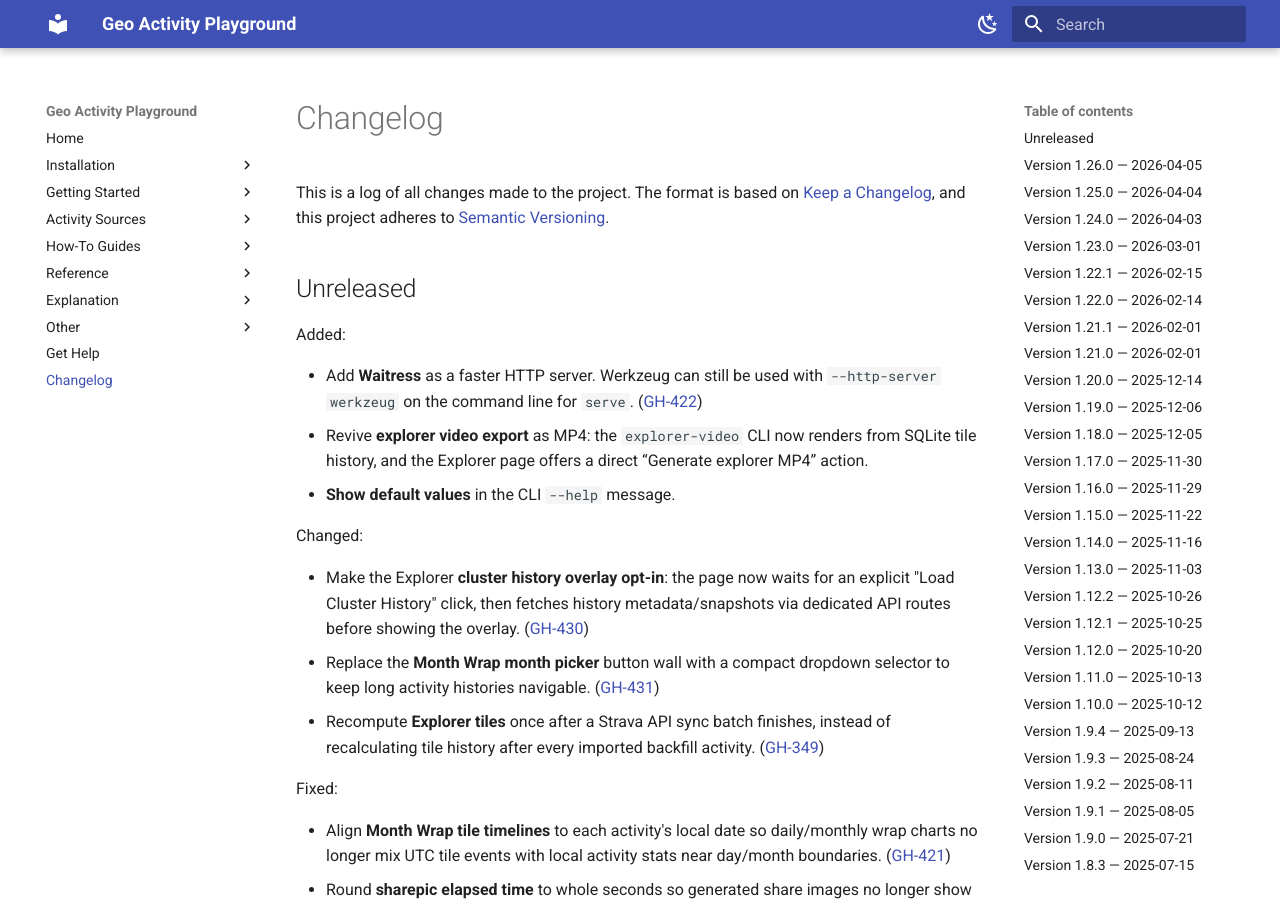
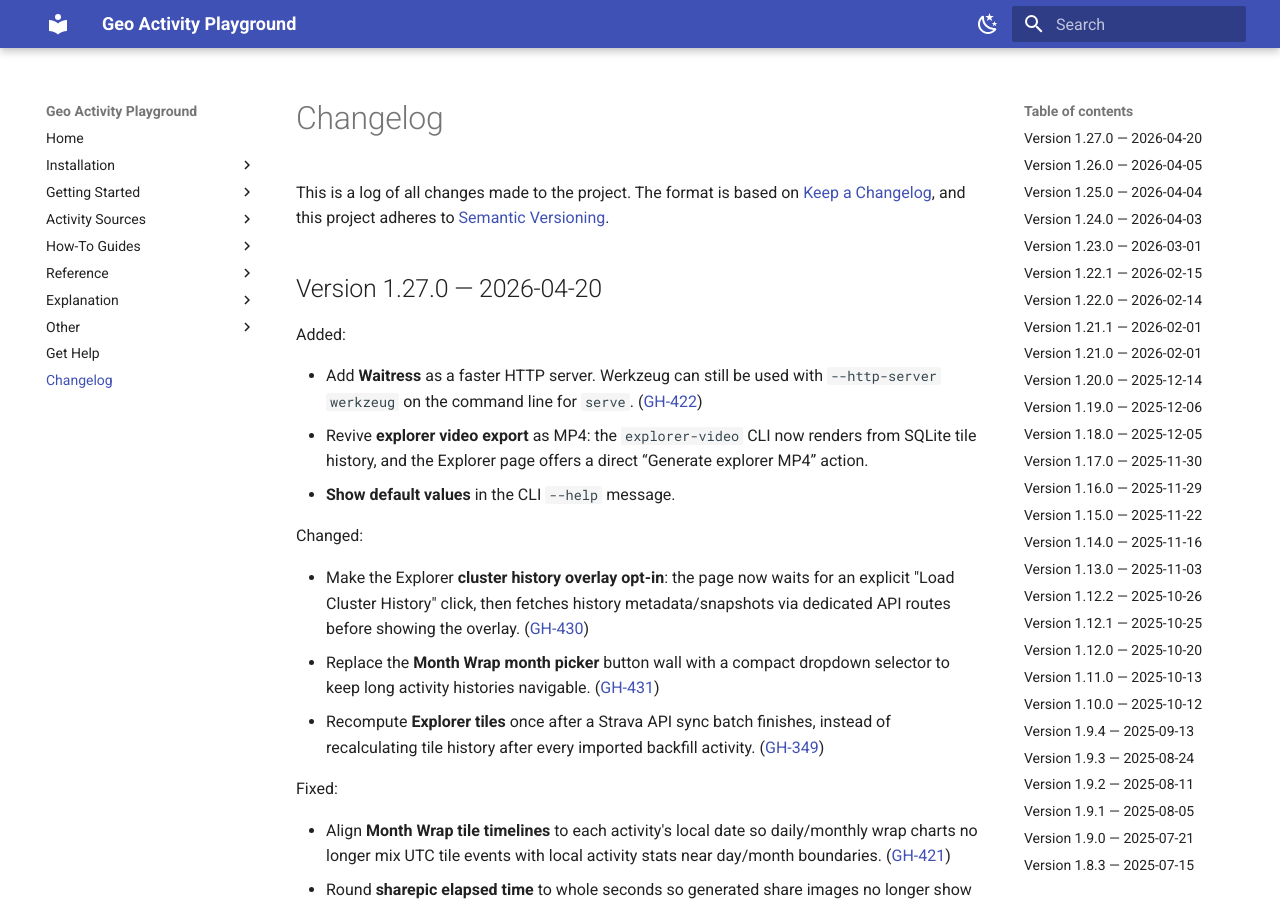
Before and after one commit to martin-ueding/geo-activity-playground, an MkDocs documentation site: the page built from docs/changelog.md, in a window 1280 px wide and 900 px high. Built offline with MkDocs 1.6.1 and Material for MkDocs 9.7.7, drawn with Linux system fonts in a browser that asks for light colours.

Commit message:
chore: bump version to 1.27.0

```diff
--- a/docs/changelog.md
+++ b/docs/changelog.md
@@ -15,7 +15,7 @@ Types of changes
 
 <!-- next version below this line -->
 
-## Unreleased
+## Version 1.27.0 — 2026-04-20
 
 Added:
 
--- a/pyproject.toml
+++ b/pyproject.toml
@@ -1,6 +1,6 @@
 [project]
 name = "geo-activity-playground"
-version = "1.26.0"
+version = "1.27.0"
 description = "Analysis of geo data activities like rides, runs or hikes."
 authors = [{ name = "Martin Ueding", email = "mu@martin-ueding.de" }]
 license = { text = "MIT" }
```
Also changed, not shown: 1 other file.
